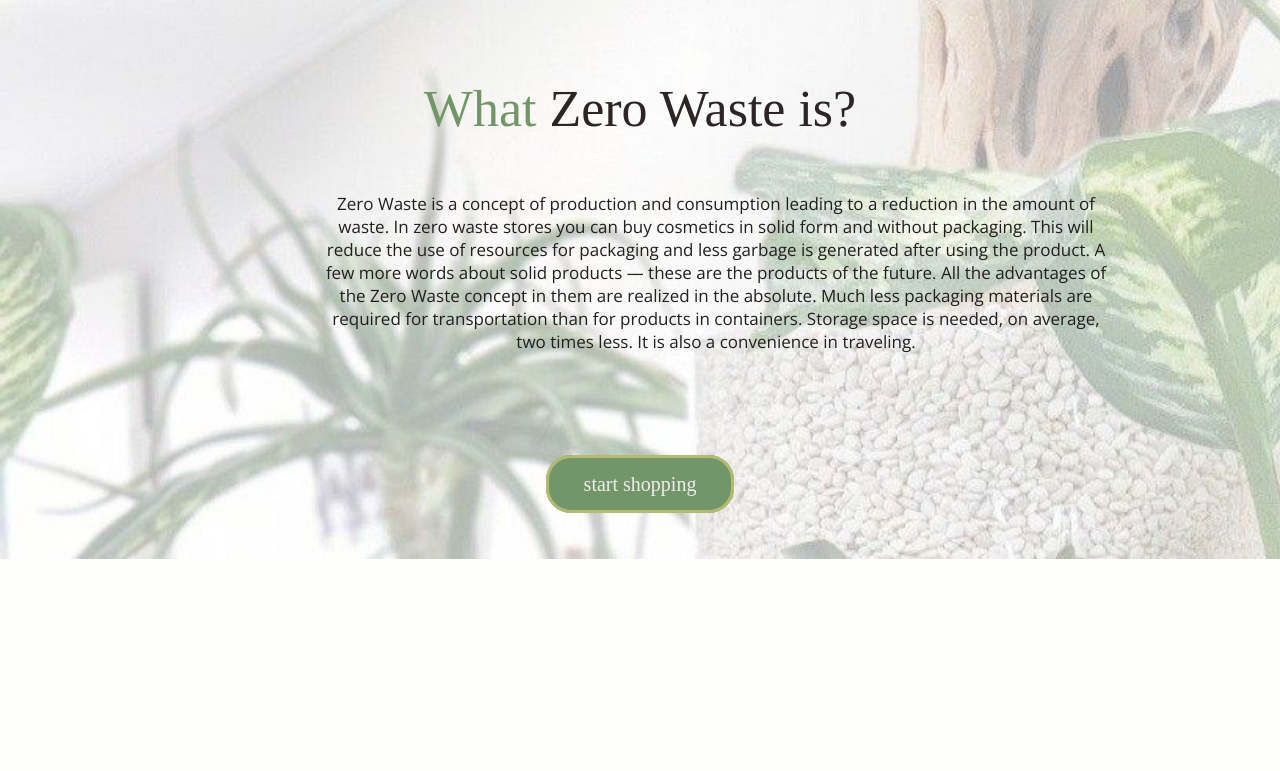
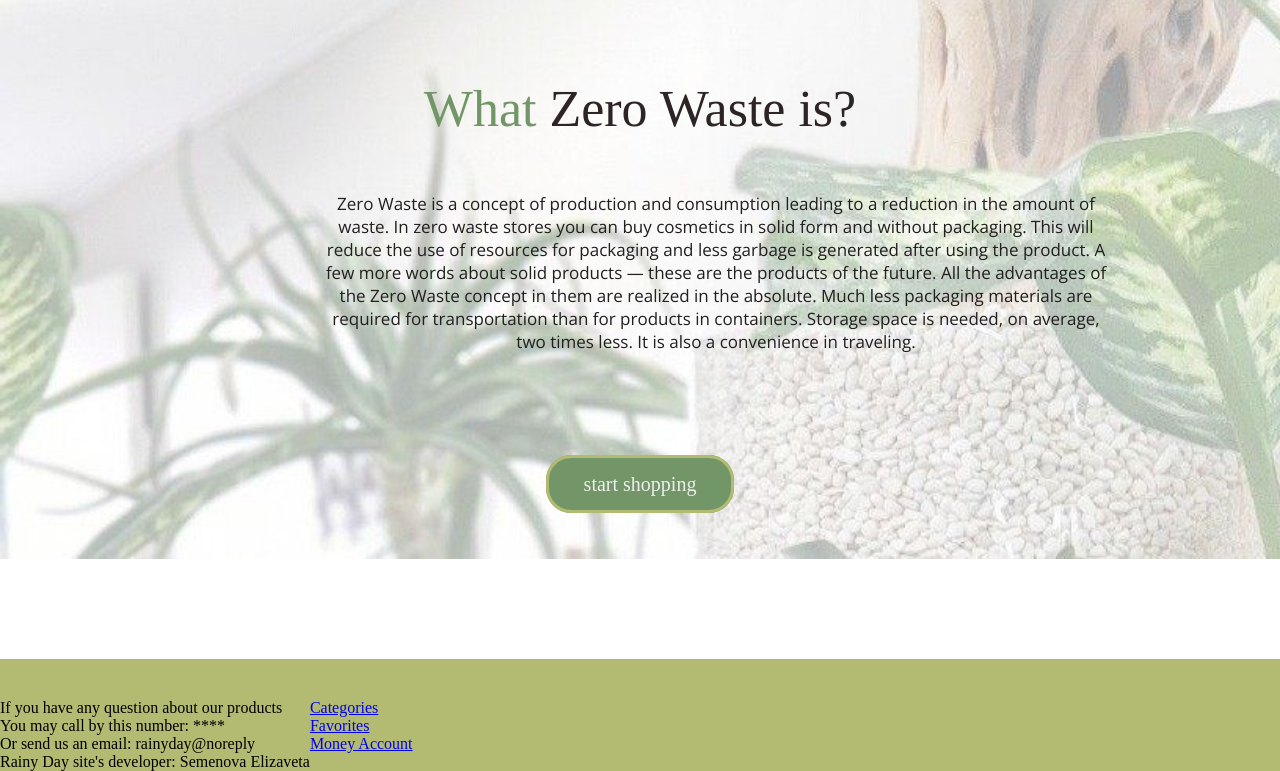
Before and after one commit to SemenovaLiza/zerowaste_shop, a Django app: page / in a window 1280 px wide. Shown: the part 2230-3001 px from the top of the page. Before the commit the page ends 2789 px from the top, so only its background shows below. Run offline with Django 3.2, Linux system fonts and the light colour scheme.

Commit message:
started footer part

```diff
--- a/store/static/css/style.css
+++ b/store/static/css/style.css
@@ -285,3 +285,12 @@ header {
 .info-button {
     margin-top: 120px;
 }
+footer {
+    background-color: #b3ba71;
+    margin-top: 100px;
+}
+.footer-holder {
+    padding-top: 40px;
+    display: flex;
+}
+.
--- a/store/templates/products/index.html
+++ b/store/templates/products/index.html
@@ -178,7 +178,19 @@
       </div>
     </div>
     <footer>
-
+      <div class='footer-holder'>
+        <div class='left'>
+          If you have any question about our products<br>
+          You may call by this number: ****<br>
+          Or send us an email: rainyday@noreply<br>
+          Rainy Day site's developer: Semenova Elizaveta
+        </div>
+        <div class='tight'>
+          <a href='1'>Categories</a><br>
+          <a href='1'>Favorites</a><br>
+          <a href='1'>Money Account</a><br>
+        </div>
+      </div>
     </footer>
   </body>
 </html>
```
